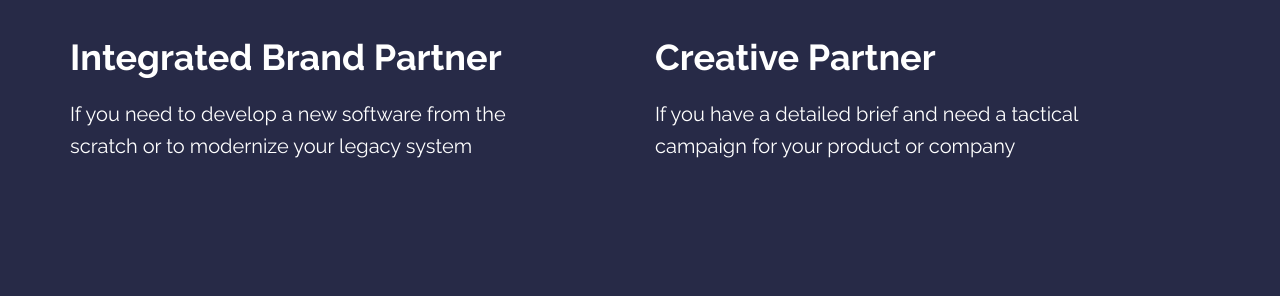
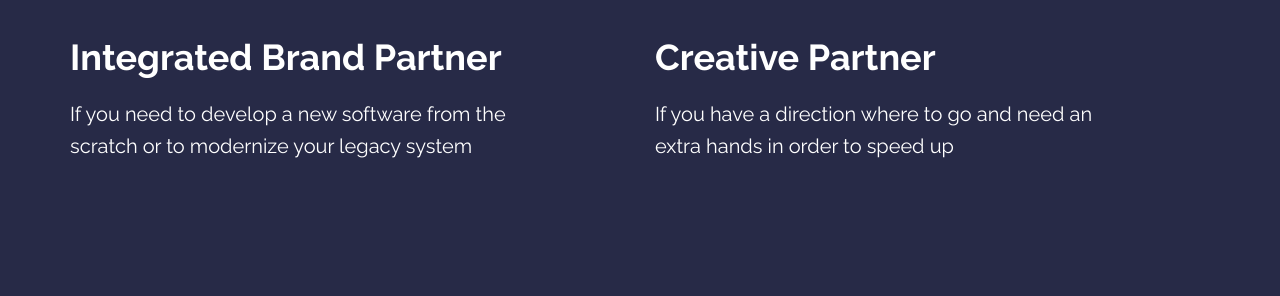
Before and after one commit to ivanursul/jastics, a Jekyll site: the page built from index.md, in a window 1280 px wide and 900 px high, scrolled down 2056 px. Shown: the part 158-454 px from the top of the window. Built offline with Jekyll 4.4.1, drawn with Linux system fonts in a browser that asks for light colours.

Commit message:
Working on clients section

```diff
--- a/_includes/how-we-work.html
+++ b/_includes/how-we-work.html
@@ -36,7 +36,7 @@
                     Creative Partner
                 </h3>
                 <p class="how-we-work__section-text">
-                    If you have a detailed brief and need a tactical campaign for your product or company
+                    If you have a direction where to go and need an extra hands in order to speed up
                 </p>
             </div>
 
```
